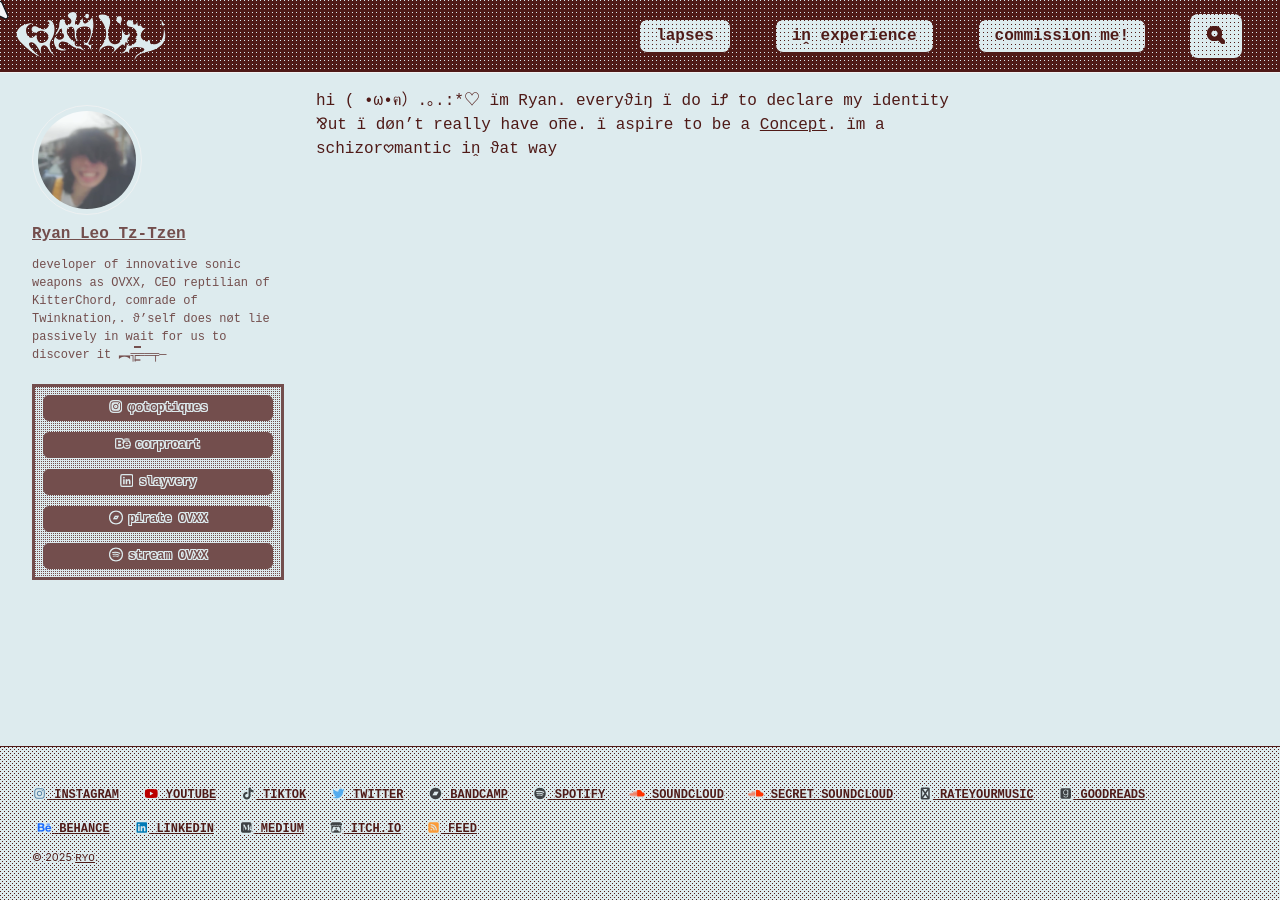
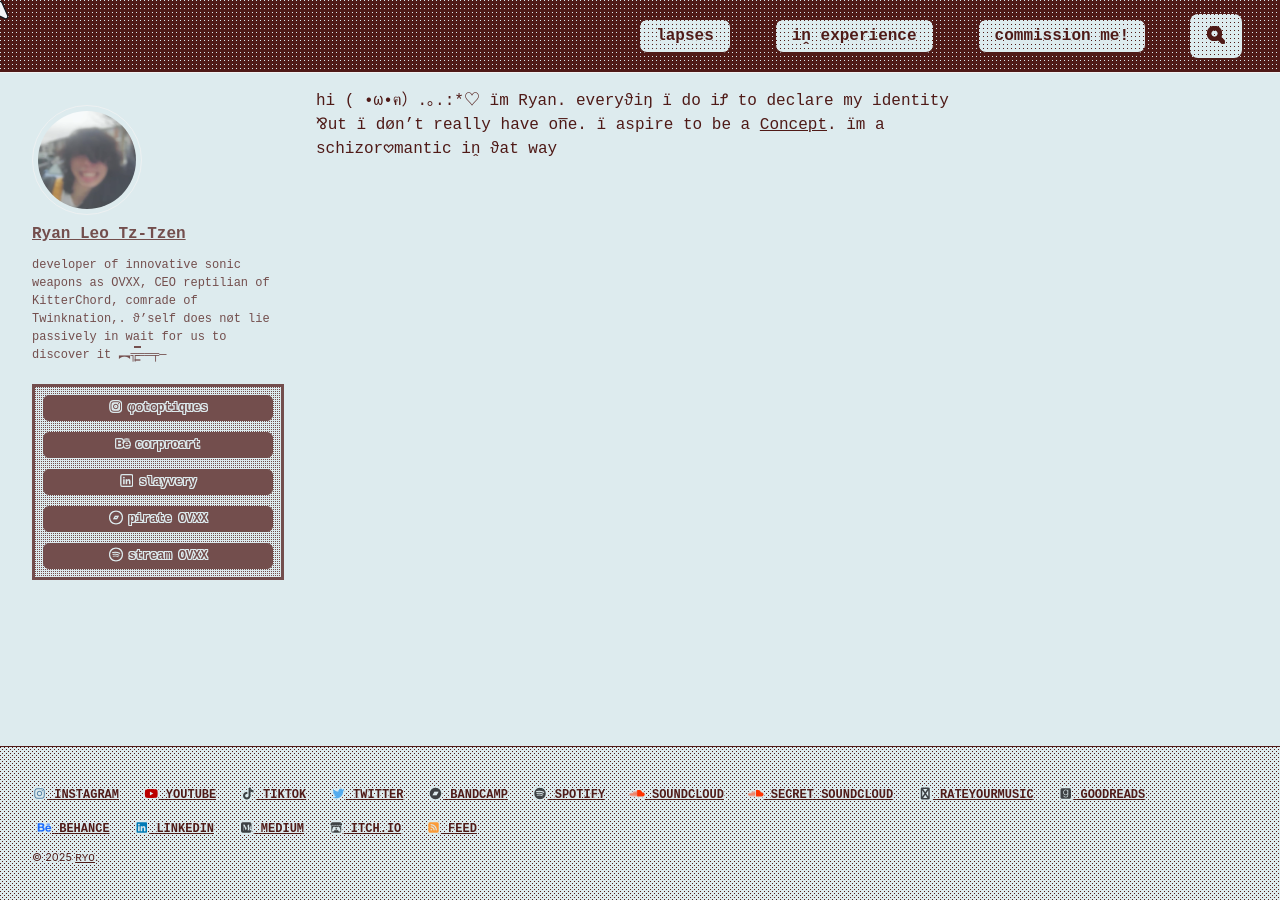
Before and after one commit to cryotato/cryotato.github.io, a Jekyll site: the page built from index.md, in a window 1280 px wide. Built offline with Jekyll 4.4.1, drawn with Linux system fonts in a browser that asks for light colours; cached includes are drawn as plain includes.

Commit message:
Update main.scss

```diff
--- a/assets/css/main.scss
+++ b/assets/css/main.scss
@@ -592,7 +592,8 @@ button:hover, .btn:hover {
   width: 150px;          // <<< Adjust this width
   height: 50px;         // <<< Adjust this height
   vertical-align: middle;
-  background-color: var(--light);
+  // background-color: var(--light);
+  background-color: var(--bg-2);
   -webkit-mask-image: url(/assets/images/ryanlogo.svg);
   mask-image: url(/assets/images/ryanlogo.svg);
   -webkit-mask-repeat: no-repeat;
```
